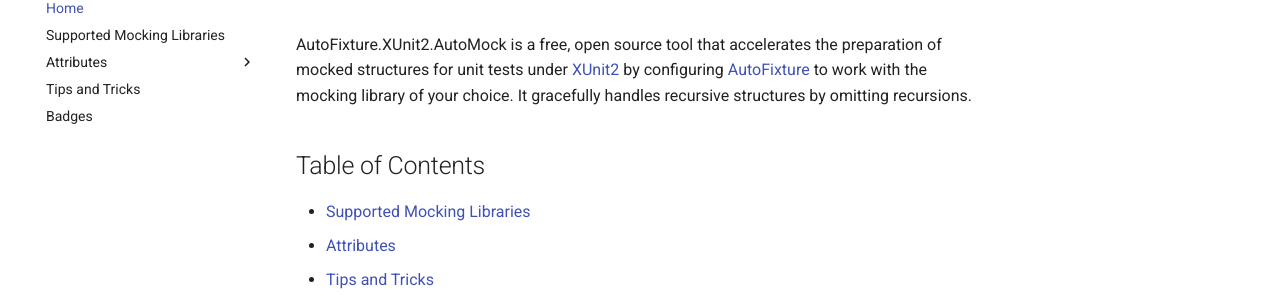
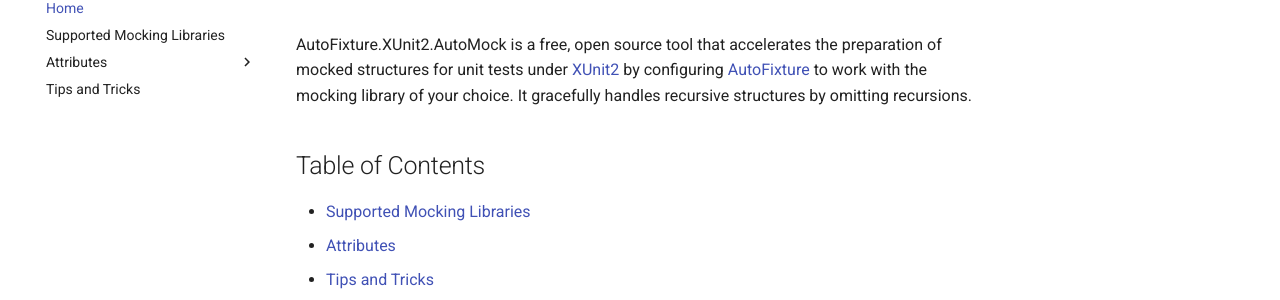
Before and after one commit to Accenture/AutoFixture.XUnit2.AutoMock, an MkDocs documentation site: the page built from docs/index.md, in a window 1280 px wide. Shown: the part 148-448 px from the top of the page. Built offline with MkDocs 1.6.1 and Material for MkDocs 9.7.7, drawn with Linux system fonts in a browser that asks for light colours.

Commit message:
Remove Badges

```diff
--- a/mkdocs.yml
+++ b/mkdocs.yml
@@ -21,4 +21,3 @@ nav:
           - PickNegative: attributes/pick-negative-attribute.md
           - PickFromValues: attributes/pick-from-values-attribute.md
   - Tips and Tricks: tips-and-tricks.md
-  - Badges: badges.md
```
